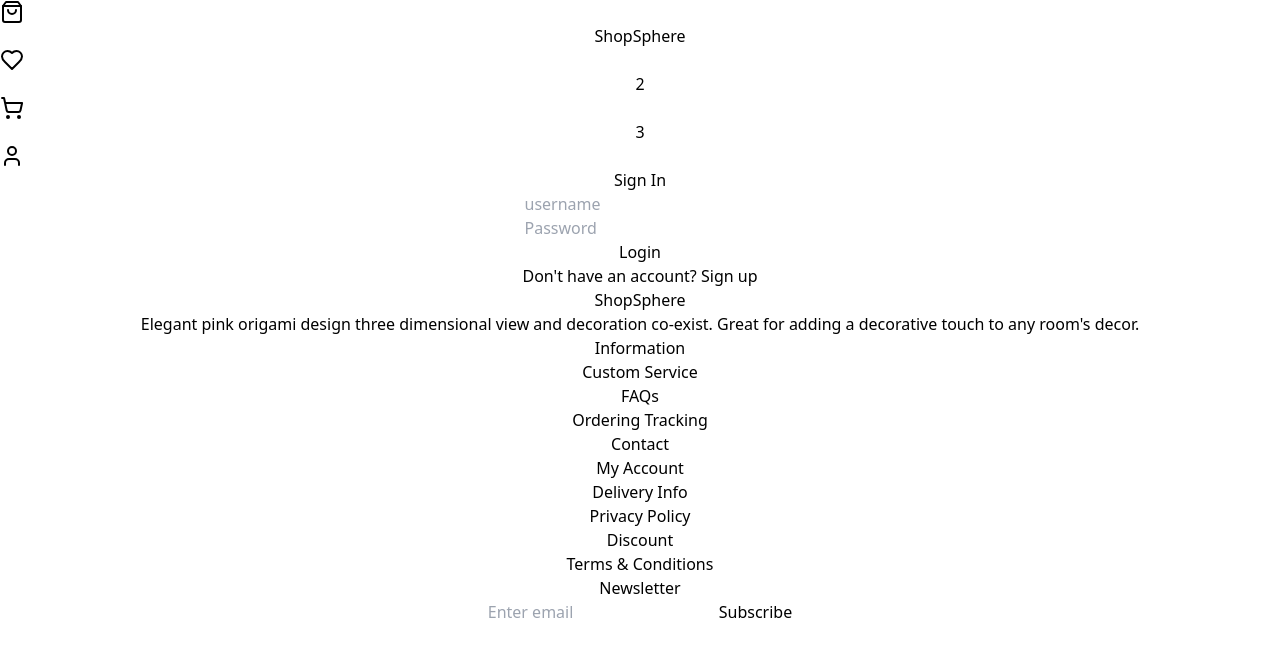
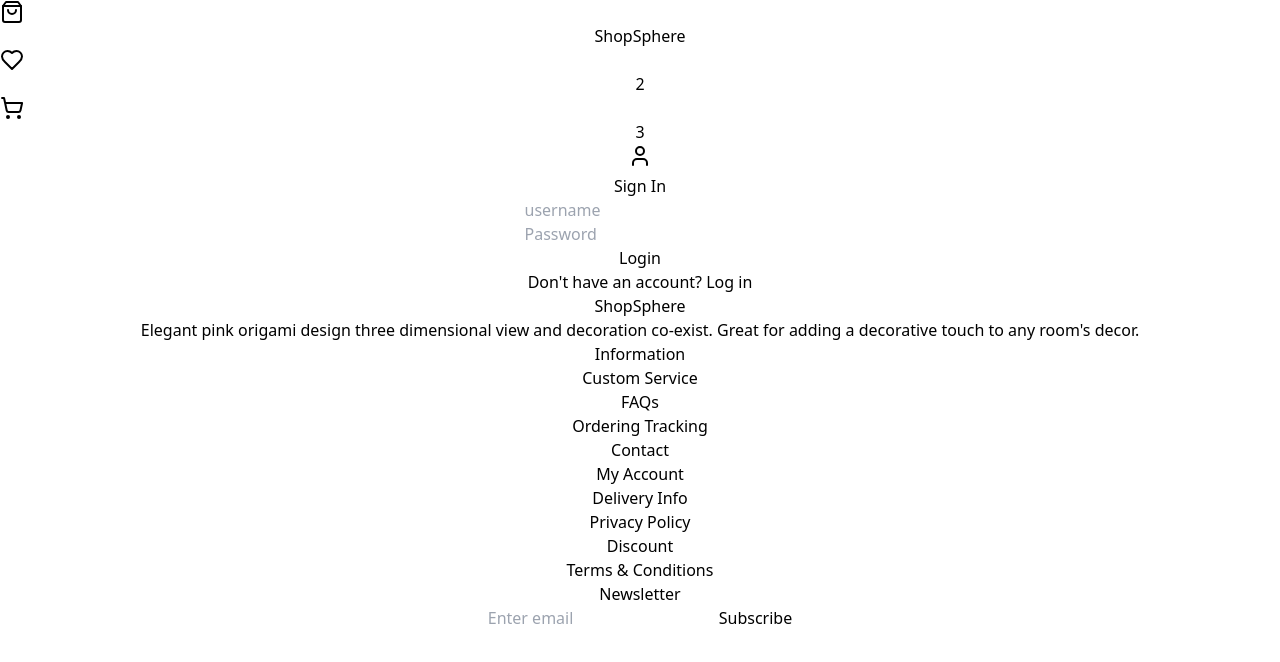
Before and after one commit to tanvi-rathod-techno/E-commerce-App, a React (Vite) app: page /profile in a window 1280 px wide. Shown: the top 662 px of the page. Built offline with nearby package versions, Linux system fonts and the light colour scheme.

Commit message:
Login Api implement with users deatils store

```diff
--- a/src/components/Header.tsx
+++ b/src/components/Header.tsx
@@ -1,24 +1,31 @@
-// src/components/Header.tsx
-import { Link } from 'react-router-dom'
-import { ShoppingBag, Heart, ShoppingCart } from 'lucide-react'
-import { User } from 'lucide-react'
+import { useState } from 'react'
+import { Link, useNavigate } from 'react-router-dom'
+import { ShoppingBag, Heart, ShoppingCart, User } from 'lucide-react'
+import { useAuthStore } from '../store/authStore'
 
 export default function Header() {
-  // Example count values — replace with actual Zustand/cart/wishlist logic
   const cartCount = 3
   const wishlistCount = 2
+  const { user, logout } = useAuthStore()
+  const [showMenu, setShowMenu] = useState(false)
+  const navigate = useNavigate()
+
+  const handleLogout = () => {
+    localStorage.removeItem('user')
+    logout()
+    setShowMenu(false)
+    navigate('/profile')
+  }
 
   return (
     <header className="bg-white shadow sticky top-0 z-50">
       <div className="container mx-auto px-4 py-3 flex justify-between items-center">
-        {/* Logo and Brand */}
         <Link to="/" className="flex items-center gap-2 text-xl font-bold text-pink-600">
           <ShoppingBag className="w-6 h-6" />
           <span>ShopSphere</span>
         </Link>
 
-        {/* Navigation Icons with Count */}
-        <nav className="flex items-center gap-6 text-gray-700">
+        <nav className="flex items-center gap-6 text-gray-700 relative">
           <Link to="/wishlist" className="relative hover:text-pink-600">
             <Heart className="w-5 h-5" />
             {wishlistCount > 0 && (
@@ -27,7 +34,6 @@ export default function Header() {
               </span>
             )}
           </Link>
-
 
           <Link to="/cart" className="relative hover:text-pink-600">
             <ShoppingCart className="w-5 h-5" />
@@ -38,12 +44,27 @@ export default function Header() {
             )}
           </Link>
 
+          {/* Profile Icon and Dropdown */}
+          <div className="relative">
+            <button
+              onClick={() => setShowMenu(!showMenu)}
+              className="flex items-center gap-1 hover:text-pink-600"
+            >
+              <User className="w-6 h-6" />
+              {user && <span className="text-sm">{user.username}</span>}
+            </button>
 
-           {/* Profile Icon with Redirect */}
-        <Link to="/profile">
-        <User className="w-8 h-8 cursor-pointer" />
-
-        </Link>
+            {showMenu && user && (
+              <div className="absolute right-0 mt-2 w-40 bg-white border rounded-lg shadow-md z-50">
+                <button
+                  onClick={handleLogout}
+                  className="w-full text-left px-4 py-2 text-sm hover:bg-gray-100"
+                >
+                  Logout
+                </button>
+              </div>
+            )}
+          </div>
         </nav>
       </div>
     </header>
--- a/src/pages/Auth/AuthPage.tsx
+++ b/src/pages/Auth/AuthPage.tsx
@@ -65,10 +65,10 @@ export default function AuthPage() {
           <p className="text-center text-sm">
             {isLogin ? "Don't have an account?" : 'Already have an account?'}{' '}
             <button
-              onClick={() => setIsLogin(!isLogin)}
+              onClick={() => setIsLogin(isLogin)}
               className="text-pink-600 underline"
             >
-              {isLogin ? 'Sign up' : 'Log in'}
+             Log in
             </button>
           </p>
         </div>
--- a/src/routes/AppRoutes.tsx
+++ b/src/routes/AppRoutes.tsx
@@ -1,17 +1,27 @@
-import { Routes, Route } from 'react-router-dom'
+import { Routes, Route, Navigate } from 'react-router-dom'
 import Home from '../pages/Home'
 import CartPage from '../pages/Cart/CartPage'
 import WishlistPage from '../pages/Wishlist/WishlistPage'
 import ProfilePage from '../pages/Profile/ProfilePage'
-
+import AuthPage from '../pages/Auth/AuthPage'
+import { useAuthStore } from '../store/authStore'
 
 export default function AppRoutes() {
+  const { user } = useAuthStore()  // Get user state from the store
+
   return (
     <Routes>
+      {/* Redirect to Home if user is logged in */}
       <Route path="/" element={<Home />} />
       <Route path="/cart" element={<CartPage />} />
       <Route path="/wishlist" element={<WishlistPage />} />
       <Route path="/profile" element={<ProfilePage />} />
+
+      {/* Protect the login route, if user is logged in, redirect to home or other page */}
+      <Route
+        path="/login"
+        element={user ? <Navigate to="/" replace /> : <AuthPage />}
+      />
     </Routes>
   )
 }
--- a/src/services/authService.ts
+++ b/src/services/authService.ts
@@ -1,22 +1,10 @@
 import { User, LoginPayload } from '@/types/auth'
 
 export const login = async (data: LoginPayload): Promise<User> => {
-  try {
   const response = await fetch('https://fakestoreapi.com/auth/login', {
     method: 'POST',
-      headers: {
-        'Content-Type': 'application/json',
-      },
-      body: JSON.stringify({
-        username: data.username,  // Using username from the payload
-        password: data.password,  // Using password from the payload
-      }),
-    })
-
-    // Log request payload for debugging
-    console.log('Request payload:', {
-      username: data.username,
-      password: data.password,
+    headers: { 'Content-Type': 'application/json' },
+    body: JSON.stringify(data),
   })
 
   if (!response.ok) {
@@ -24,16 +12,11 @@ export const login = async (data: LoginPayload): Promise<User> => {
   }
 
   const result = await response.json()
-    console.log('Login response:', result)  // Log the response
 
   return {
     id: 1,
     username: data.username,
     email: `${data.username}@example.com`,
-      token: result.token,  // The actual token returned by the API
-    }
-  } catch (err) {
-    console.error('Error during login:', err)
-    throw err  // Re-throw error to be handled in the component
+    token: result.token,
   }
 }
--- a/src/store/authStore.ts
+++ b/src/store/authStore.ts
@@ -1,14 +1,24 @@
+// src/store/authStore.ts
 import { create } from 'zustand'
-import { User } from '../types/auth'
+import { User } from '@/types/auth'
 
-interface AuthState {
+type AuthState = {
   user: User | null
   setUser: (user: User) => void
   logout: () => void
 }
 
+const storedUser = localStorage.getItem('user')
+const initialUser = storedUser ? JSON.parse(storedUser) : null
+
 export const useAuthStore = create<AuthState>((set) => ({
-  user: null,
-  setUser: (user) => set({ user }),
-  logout: () => set({ user: null }),
+  user: initialUser,
+  setUser: (user) => {
+    localStorage.setItem('user', JSON.stringify(user)) // Save to localStorage
+    set({ user })
+  },
+  logout: () => {
+    localStorage.removeItem('user')
+    set({ user: null })
+  }
 }))
```
Also changed, not shown: src/types/auth.ts (+9 -11 lines). Lines whose indentation alone changed are shown as unchanged.
